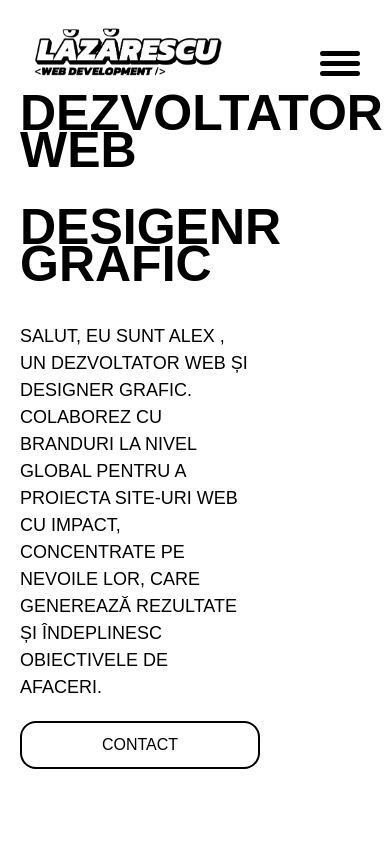
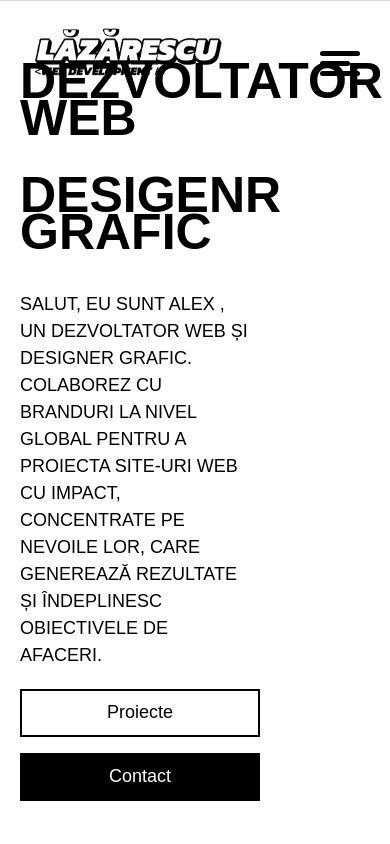
Before and after one commit to engineeredbyalex/alex-lazarescu, a Next.js app: page / in a window 390 px wide. Shown: the top 844 px of the page. Built offline with nearby package versions, Linux system fonts and the light colour scheme; what next-reveal would draw is missing.

Commit message:
14.11 rev-1

```diff
--- a/components/common/buttons/Button.js
+++ b/components/common/buttons/Button.js
@@ -1,43 +1,18 @@
-import React from 'react';
-import Link from 'next/link';
+import Link from "next/link";
 
-const Button = ({ link, text, type, color }) => {
-    const getButtonStyle = () => {
-        switch (type) {
-            case 'outline':
-                return {
-                    border: `2px solid ${color}`,
-                    color: '#000',
-                    background: 'none',
-                };
-            case 'transparent':
-                return {
-                    border: 'none',
-                    color: color,
-                    background: 'transparent',
-                };
-            case 'solid':
-                return {
-                    border: `2px solid ${color}`,
-                    color: '#fff',
-                    background: color,
-                };
-            default:
-                return {
-                    border: `2px solid #fff`,
-                    color: '#fff',
-                    background: 'none',
-                };
-        }
-    };
+export function OutlineButton(props) {
+    return (
+        <Link className="button button_outline button_outline_slide_right" href={'/'}>
+            <h5>{props.text}</h5>
+        </Link>
+    )
+}
 
+
+export function SolidButton(props) {
     return (
-        <Link href={link}>
-            <p style={getButtonStyle()} className="button w-[15rem] h-[3rem]   rounded-2xl text-[16px] md:text-[18px] lg:text-[20px] flex items-center justify-center text-center uppercase font-normal hover:scale-105 transition-all ease-in-out">
-                {text}
-            </p>
+        <Link className="button button_solid button_solid_transform " href={'/'}>
+            <h5>{props.text}</h5>
         </Link>
-    );
-};
-
-export default Button;
+    )
+}
--- a/components/common/header/Navigation_Bar.js
+++ b/components/common/header/Navigation_Bar.js
@@ -7,30 +7,38 @@ import Menu_Icon from '@/components/common/icons/Menu_Icon';
 import Link from 'next/link';
 import Logo from "@/public/logo/small_Logo_alt.png"
 import Image from 'next/image';
+import { RevealWrapper } from 'next-reveal';
+import { easeInOut } from 'framer-motion';
 
 export default function Navigation_Bar() {
     const [toggle, setToggle] = useState(false);
 
-
     useEffect(() => {
-        const navItems = document.querySelectorAll('.navigation_bar_list a');
         if (toggle) {
-            // gsap.to(".navigation_bar", { height: '100vh', duration: 1.5, delay: 1 })
-            // gsap.to(".navigation_bar", { backgroundColor: '#000', delay: 1 })
-            // gsap.to(".navigation_bar_list", { top: '30%', duration: 2, duration: 2 })
-            // gsap.to(".navigation_bar_list", { left: '0%', delay: 1.5, duration: 0, })
+            gsap.to(".navigation_bar", { backgroundColor: '#000' })
+            gsap.to(".navigation_bar", { height: '100vh', delay: 1, zIndex: 3 })
             gsap.to(".menu_icon", { background: '#fff' })
-        }
-        else {
-            // gsap.to(".navigation_bar", { height: '15vh', duration: 1.5, delay: 1 })
-            // gsap.to(".navigation_bar", { backgroundColor: 'transparent', delay: 1 })
-            // gsap.to(".navigation_bar_list", { top: '-1000px', duration: 1.5, duration: 2 })
-            // gsap.to(".navigation_bar_list", { left: '-1000px', delay: 2, duration: 2, })
+            gsap.to(".menu_icon_line", { width: '40px' })
+            gsap.to(".nav_link", { opacity: '1', })
+            gsap.to(".nav_link_1", { transform: 'translateX(0px)', delay: 1.5, duration: 1.5, ease: easeInOut })
+            gsap.to(".nav_link_2", { transform: 'translateX(0px)', delay: 1.5, duration: 1.5, ease: easeInOut })
+            gsap.to(".nav_link_3", { transform: 'translateX(0px)', delay: 1.5, duration: 1.5, ease: easeInOut })
+            gsap.to(".nav_link_4", { transform: 'translateX(0px)', delay: 1.5, duration: 1.5, ease: easeInOut })
+        } else {
+            gsap.to(".navigation_bar", { height: '15vh', delay: 1.5, zIndex: 0 })
+            gsap.to(".navigation_bar", { backgroundColor: 'transparent', delay: 2 })
             gsap.to(".menu_icon", { background: '#000' })
-
+            gsap.to(".menu_icon_line", { width: '30px' })
+            gsap.to(".nav_link", { opacity: '0', delay: 1.5 })
+            gsap.to(".nav_link_1", { transform: 'translateX(-1000px)', delay: 1, duration: 1.5, ease: easeInOut })
+            gsap.to(".nav_link_2", { transform: 'translateX(1000px)', delay: 1, duration: 1.5, ease: easeInOut })
+            gsap.to(".nav_link_3", { transform: 'translateX(-1000px)', delay: 1, duration: 1.5, ease: easeInOut })
+            gsap.to(".nav_link_4", { transform: 'translateX(1000px)', delay: 1, duration: 1.5, ease: easeInOut })
         }
     }, [toggle]);
 
+
+    const menuOptions = ['Acasă', 'Despre mine', 'Proiecte', 'Contact']
     return (
         <div className='navigation_bar'>
             <div className='navigation_bar_container'>
@@ -41,19 +49,32 @@ export default function Navigation_Bar() {
                     </div>
                 </Center>
             </div>
-            <div className={!toggle ? ('hidden') : ('absolute flex items-center justify-center flex-col h-screen w-screen bg-black text-white')}>
-                <Link className='uppercase font-light' href={'/'}>
-                    <h3>Acasă</h3>
+            <div className='absolute top-0 left-0 right-0 bottom-0 w-screen h-screen flex items-center justify-center flex-col text-center'>
+                <Link className='' href={'/'}>
+                    <h3 className='nav_link nav_link_1'>Acasă</h3>
                 </Link>
-                <Link className='uppercase font-light' href={'/'}>
-                    <h3>Despre mine</h3>
+                <Link className='' href={'/'}>
+                    <h3 className='nav_link nav_link_2'>Despre mine</h3>
                 </Link>
-                <Link className='uppercase font-light' href={'/'}>
-                    <h3>Proiecte</h3>
+                <Link className='' href={'/'}>
+                    <h3 className='nav_link nav_link_3'>Proiecte</h3>
                 </Link>
-                <Link className='uppercase font-light' href={'/'}>
-                    <h3>Contact</h3>
+                <Link className='' href={'/'}>
+                    <h3 className='nav_link nav_link_4'>Contact</h3>
                 </Link>
+                {/* <div className='nav_link'>
+                    {menuOptions.map((option, index) => (
+                        <div key={index} className='flex'>
+                            {option.split('').map((letter, letterIndex) => (
+                                <h3 key={letterIndex} className='text-[#fff]'>
+                                    <RevealWrapper origin='bottom' delay={500}>
+                                        {letter}
+                                    </RevealWrapper>
+                                </h3>
+                            ))}
+                        </div>
+                    ))}
+                </div> */}
             </div>
         </div>
     );
--- a/components/layout/content/ServiceBox.js
+++ b/components/layout/content/ServiceBox.js
@@ -5,7 +5,7 @@ import React from 'react';
 
 function ServiceBox(props) {
     return (
-        <div className=' w-[30rem] h-[15rem]  bg-[#000] flex items-center justify-center flex-col rounded-2xl text-[#fff] shadow-xl'>
+        <div className=' lg:w-[30rem] lg:h-[15rem]  bg-[#000] flex items-center justify-center flex-col rounded-2xl text-[#fff] '>
             <div className='flex flex-col items-center justify-center mb-5 px-3 py-3'>
                 <p className=' font-bold uppercase text-[20px] lg:text-[28px]'>{props.service}</p>
                 <p className='text-[16px] font-semibold uppercase'>{props.desc}</p>
--- a/components/layout/content/TestimonailBox.js
+++ b/components/layout/content/TestimonailBox.js
@@ -2,7 +2,7 @@ import React from 'react'
 
 function TestimonailBox(props) {
     return (
-        <div className=' w-[30rem] h-[15rem]  bg-[#000] flex items-center justify-center flex-col rounded-2xl text-[#fff] shadow-xl'>
+        <div className=' lg:w-[30rem] lg:h-[15rem  bg-[#000] flex items-center justify-center flex-col rounded-2xl text-[#fff]'>
             <div className='flex flex-col items-start justify-start mb-5 px-3 py-3'>
                 <p className=' font-bold uppercase text-[20px] lg:text-[26px] '>{props.title}</p>
                 <p className='text-[16px] font-normal uppercase text-left'>{props.testimonial} - <span className='font-bold'>{props.client}</span> </p>
--- a/components/sections/LandingPage.js
+++ b/components/sections/LandingPage.js
@@ -3,7 +3,8 @@ import Page from '../layout/page/Page'
 // importing Reveal Wrapper
 import { RevealWrapper } from 'next-reveal'
 // importing Button
-import Button from '../common/buttons/Button'
+import { OutlineButton } from '../common/buttons/Button'
+import { SolidButton } from '../common/buttons/Button'
 // importing Animated Button
 import AnimatedBackground from "@/public/video/comp2.mp4"
 
@@ -12,30 +13,28 @@ function LandingPage() {
         <Page>
 
             <div className="flex items-start justify-center w-full h-screen flex-col  text-center">
-                <RevealWrapper delay={4000}>
-                    <h1 className='z-[2] uppercase  text-[#000] leading-[2.3rem] lg:leading-[2.6rem] font-[600]  px-5 py-5 rounded-2xl text-left'>
+                <RevealWrapper delay={5500}>
+                    <h1 className=' uppercase  text-[#000] leading-[2.3rem] lg:leading-[2.6rem] font-[600]  px-5 py-5 rounded-2xl text-left'>
                         Dezvoltator Web
                     </h1>
                 </RevealWrapper>
-                <RevealWrapper delay={4300}>
-                    <h1 className='z-[2] uppercase  text-[#000] leading-[2.3rem] lg:leading-[2.6rem] font-[600]   px-5 py-5 rounded-2xl text-left'>
+                <RevealWrapper delay={5700}>
+                    <h1 className=' uppercase  text-[#000] leading-[2.3rem] lg:leading-[2.6rem] font-[600]   px-5 py-5 rounded-2xl text-left'>
                         Desigenr grafic
                     </h1>
                 </RevealWrapper>
-                <RevealWrapper delay={4600}>
-                    <h5 className='z-[2] uppercase  text-[#000]  lg:leading-[1.3rem] font-light   px-5 py-5 rounded-2xl text-left w-[70%]'>
+                <RevealWrapper delay={5900}>
+                    <h5 className=' uppercase  text-[#000]  lg:leading-[1.3rem] font-light   px-5 py-5 rounded-2xl text-left w-[70%]'>
                         Salut, eu sunt Alex , un dezvoltator web și designer grafic.
                         Colaborez cu branduri la nivel global pentru a proiecta  site-uri web cu impact,  concentrate pe nevoile lor, care generează rezultate și îndeplinesc obiectivele de afaceri.
                     </h5>
                 </RevealWrapper>
-                <div className='z-[2] flex w-full gap-[10rem] items-center justify-start ml-5'>
-                    <RevealWrapper delay={4600}>
-
-                        <Button className link="/your-link" text="Contact" type="outline" color="#000" />
+                <div className=' flex w-full gap-[1rem] items-start justify-start ml-5 flex-col lg:flex-row lg:items-center lg:gap-[10rem] z-[2]'>
+                    <RevealWrapper delay={6100}>
+                        <OutlineButton text='Proiecte' />
                     </RevealWrapper>
-                    <RevealWrapper delay={4900}>
-                        <Button className link="/your-link" text="Proiecte" type="solid" color="#000" />
-
+                    <RevealWrapper delay={6300}>
+                        <SolidButton text='Contact' />
                     </RevealWrapper>
                 </div>
 
--- a/package.json
+++ b/package.json
@@ -18,7 +18,7 @@
     "eslint-config-next": "13.4.4",
     "framer-motion": "^10.16.4",
     "gsap": "^3.12.2",
-    "next": "^13.4.19",
+    "next": "^13.5.6",
     "next-reveal": "^1.0.6",
     "postcss": "8.4.24",
     "react": "18.2.0",
@@ -26,6 +26,7 @@
     "react-icons": "^4.9.0",
     "react-social-icons": "^6.4.0",
     "scrollreveal": "^4.0.9",
+    "split-text": "^1.0.0",
     "tailwindcss": "3.3.2",
     "three": "^0.156.1"
   },
--- a/styles/globals.css
+++ b/styles/globals.css
@@ -28,6 +28,19 @@
   body {
     font-family: 'Kanit', sans-serif;
   }
+
+.navigation_bar {
+  height: 15vh;
+  width: 100vw;
+  position: absolute;
+  top: 0;
+
+}
+
+.nav_link {
+  color: #fff;
+}
+
 .video-background {
   position: fixed;
   right: 0;
@@ -56,3 +69,38 @@
     width: 100vw;
   }
 }
+.button {
+  width: 15rem;
+  height: 3rem;
+}
+.button_outline {
+  color: #000;
+  border: 2px solid rgb(0, 0, 0);
+  display: flex;
+  align-items: center;
+  justify-content: center;
+  cursor: pointer;
+  box-shadow: inset 0 0 0 0 #000;
+  -webkit-transition: ease-in-out 0.4s;
+  -moz-transition: ease-in-out 0.4s;
+  transition: ease-in-out 0.4s;
+}
+.button_outline_slide_right:hover {
+  box-shadow: inset 15rem 0 0rem 0 #000;
+  color: #fff;
+}
+.button_solid{
+  color: #fff;
+  background-color: #000;
+  border: 2px solid rgb(0, 0, 0);
+  display: flex;
+  align-items: center;
+  justify-content: center;
+  cursor: pointer;
+  transition: ease-in-out 0.4s;
+
+}
+.button_solid_transform:hover{
+  border-radius: 20px;
+ transition: ease-in-out 0.4s;
+}
--- a/styles/loading.css
+++ b/styles/loading.css
@@ -17,6 +17,7 @@
     display: flex;
     align-items: center;
     justify-content: center;
+        animation: flashAnimation 1s infinite;
 
 }
 .barcode-text{
```
Also changed, not shown: components/common/footer/Footer.js (+10 -14 lines), components/common/loader/Loader.js (+2 -17 lines), components/sections/SelectedWork.js (+6 -6 lines), 1 other file (tests, documents, lock files or other folders).
